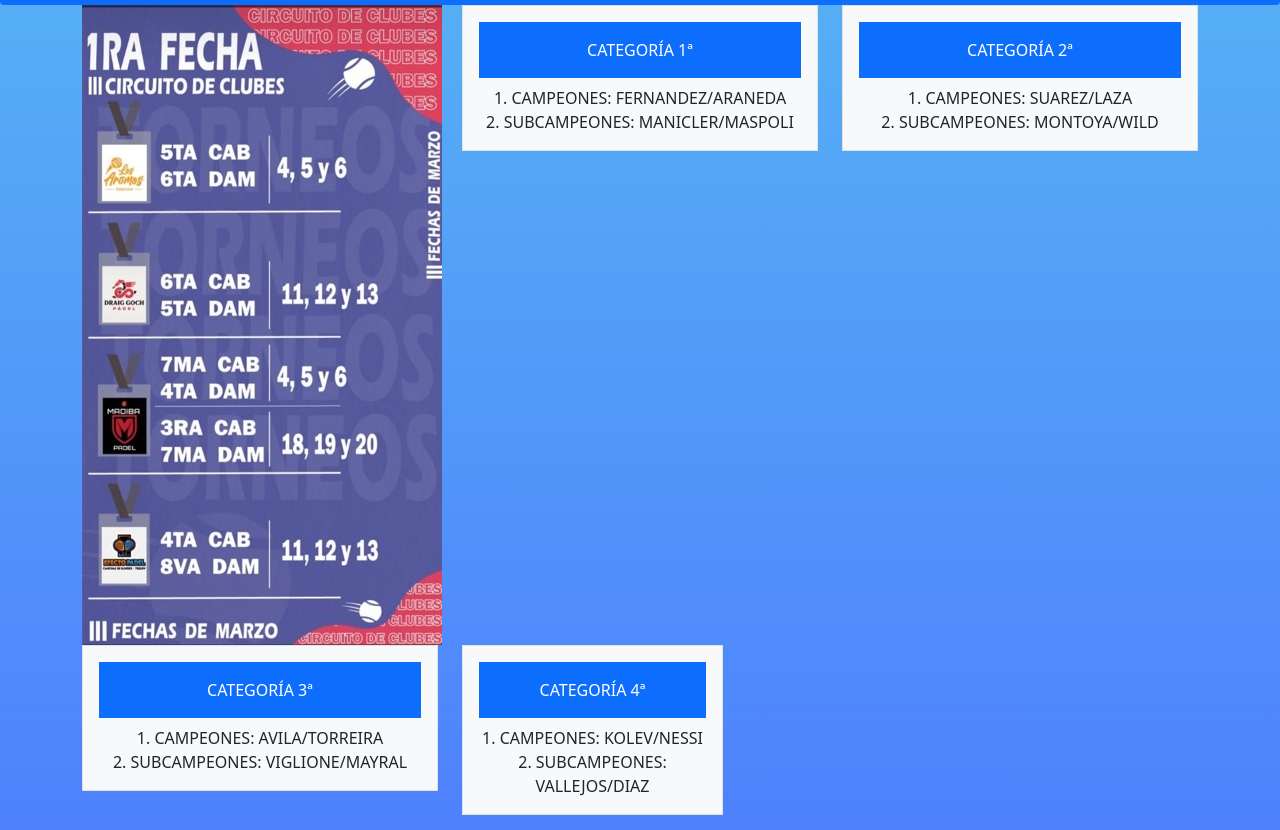
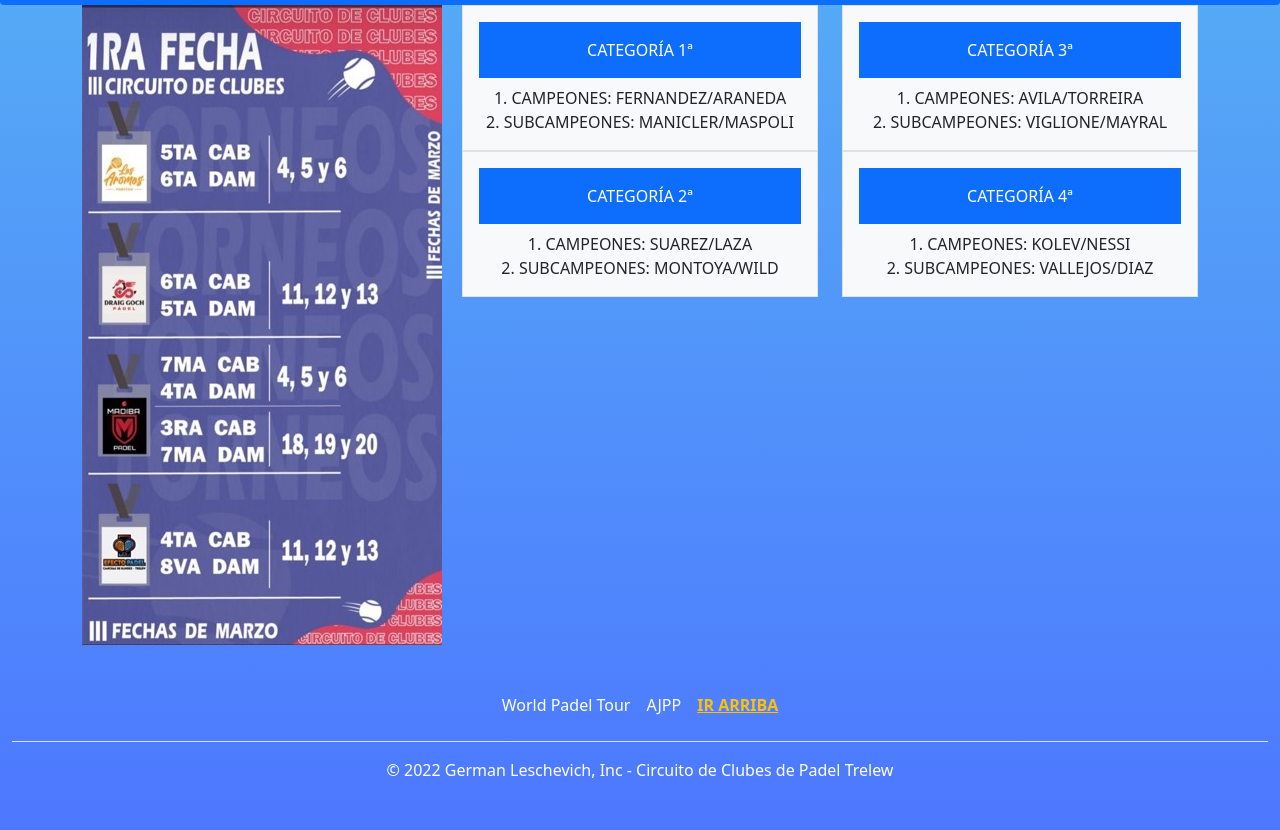
Before and after one commit to gleschevich/CircuitoDePadel-GermanLeschevich, a plain HTML site: page Torneos.html in a window 1280 px wide. Shown: the part 990-1820 px from the top of the page. Drawn offline with nearby package versions, Linux system fonts and the light colour scheme.

Commit message:
Aplicando SASS

```diff
--- a/Torneos.html
+++ b/Torneos.html
@@ -6,7 +6,7 @@
     <meta name="viewport" content="width=device-width, initial-scale=1.0">
     <title>Torneos</title>
     <!-- MI STYLESHEET -->
-    <link rel="stylesheet" href="stylesheets/style.css">
+    <link rel="stylesheet" href="css/pruebacss.css">
     <!-- FONT AWESOME -->
     <link href="https://cdnjs.cloudflare.com/ajax/libs/font-awesome/6.0.0/css/all.min.css" rel="stylesheet" />
     <!-- Animate css -->
@@ -67,9 +67,6 @@
           <h1>TORNEOS PASADOS</h1>
       </div>
 
-
-
-
       <div class="container">
               <div class="row  gp-2 ">
                 <div class="col-4">
@@ -77,45 +74,48 @@
                   <img src="img/torneos.jpeg" alt="torneos-html" class="pasadoImg">
 
                 </div>
+
                 <div class="col-4">
+
                   <div class="p-3 border bg-light">
-                    <p class="p-3 mb-2 bg-primary text-white" style="text-align: center;">CATEGORÍA 1ª</p>
-                    <ol class="list-group list-group-numbered" style="text-align:center">
+                    <p class="p-3 mb-2 bg-primary text-white">CATEGORÍA 1ª</p>
+                    <ol class="list-group list-group-numbered">
                       <li>CAMPEONES: FERNANDEZ/ARANEDA</li>
                       <li>SUBCAMPEONES: MANICLER/MASPOLI</li>
                     </ol>
                   </div>
-                </div>
-                <div class="col-4">
                   <div class="p-3 border bg-light">
-                    <p class="p-3 mb-2 bg-primary text-white" style="text-align: center;">CATEGORÍA 2ª</p>
-                    <ol class="list-group list-group-numbered" style="text-align:center">
+                    <p class="p-3 mb-2 bg-primary text-white">CATEGORÍA 2ª</p>
+                    <ol class="list-group list-group-numbered">
                       <li>CAMPEONES: SUAREZ/LAZA</li>
                       <li>SUBCAMPEONES: MONTOYA/WILD</li>
                     </ol>
                   </div>
                 </div>
+
                 <div class="col-4">
+
                   <div class="p-3 border bg-light">
-                    <p class="p-3 mb-2 bg-primary text-white" style="text-align: center;">CATEGORÍA 3ª</p>
-                    <ol class="list-group list-group-numbered" style="text-align:center">
+                    <p class="p-3 mb-2 bg-primary text-white">CATEGORÍA 3ª</p>
+                    <ol class="list-group list-group-numbered">
                       <li>CAMPEONES: AVILA/TORREIRA</li>
                       <li>SUBCAMPEONES: VIGLIONE/MAYRAL</li>
                     </ol>
                   </div>
-                </div>
-                <div class="col-3">
                   <div class="p-3 border bg-light">
-                    <p class="p-3 mb-2 bg-primary text-white" style="text-align: center;">CATEGORÍA 4ª</p>
-                    <ol class="list-group list-group-numbered" style="text-align:center">
+                    <p class="p-3 mb-2 bg-primary text-white">CATEGORÍA 4ª</p>
+                    <ol class="list-group list-group-numbered">
                       <li>CAMPEONES: KOLEV/NESSI</li>
                       <li>SUBCAMPEONES: VALLEJOS/DIAZ</li>
                     </ol>
                   </div>
+
+                </div>
+
                 </div>
 
               </div>
-            </div>
+
 
     </main>
 
--- /dev/null
+++ b/css/pruebacss.css
@@ -0,0 +1,21 @@
+/* IMPORTS */
+/*TORNEOS.HTML STYLES*/
+.p-3 p {
+  text-align: center; }
+
+.list-group {
+  text-align: center; }
+  .list-group li {
+    text-decoration: solid; }
+
+/* RESET */
+* {
+  margin: 0;
+  padding: 0;
+  box-sizing: border-box;
+  /* Se escrolea con sutileza */
+  scroll-behavior: smooth; }
+
+/* BODY */
+body {
+  background-image: linear-gradient(to bottom, #5EE6EB, #4D77FF); }
--- /dev/null
+++ b/scss/_torneos.scss
@@ -0,0 +1,12 @@
+/*TORNEOS.HTML STYLES*/
+.p-3 p{
+    text-align: center;
+}
+.list-group{
+    text-align: center;
+    li{
+        text-decoration: solid;
+
+    }
+
+}
--- /dev/null
+++ b/scss/prueba.scss
@@ -0,0 +1,23 @@
+/* IMPORTS */
+@import "menu";
+@import "torneos";
+
+/* RESET */
+*{
+    margin:0;
+    padding:0;
+    box-sizing:border-box;
+    /* Se escrolea con sutileza */
+    scroll-behavior: smooth;
+}
+
+$fondo_degrade:linear-gradient(to bottom,#5EE6EB,#4D77FF );
+$azul_standart:#4D77FF;
+$aqua_standart:#5EE6EB;
+
+
+
+/* BODY */
+body{
+    background-image: $fondo_degrade;
+}
```
Also changed, not shown: Clubes.html (+1 -1 lines), Contacto.html (+1 -1 lines), Index.html (+1 -1 lines), Ranking.html (+1 -1 lines), scss/_menu.scss (added).
